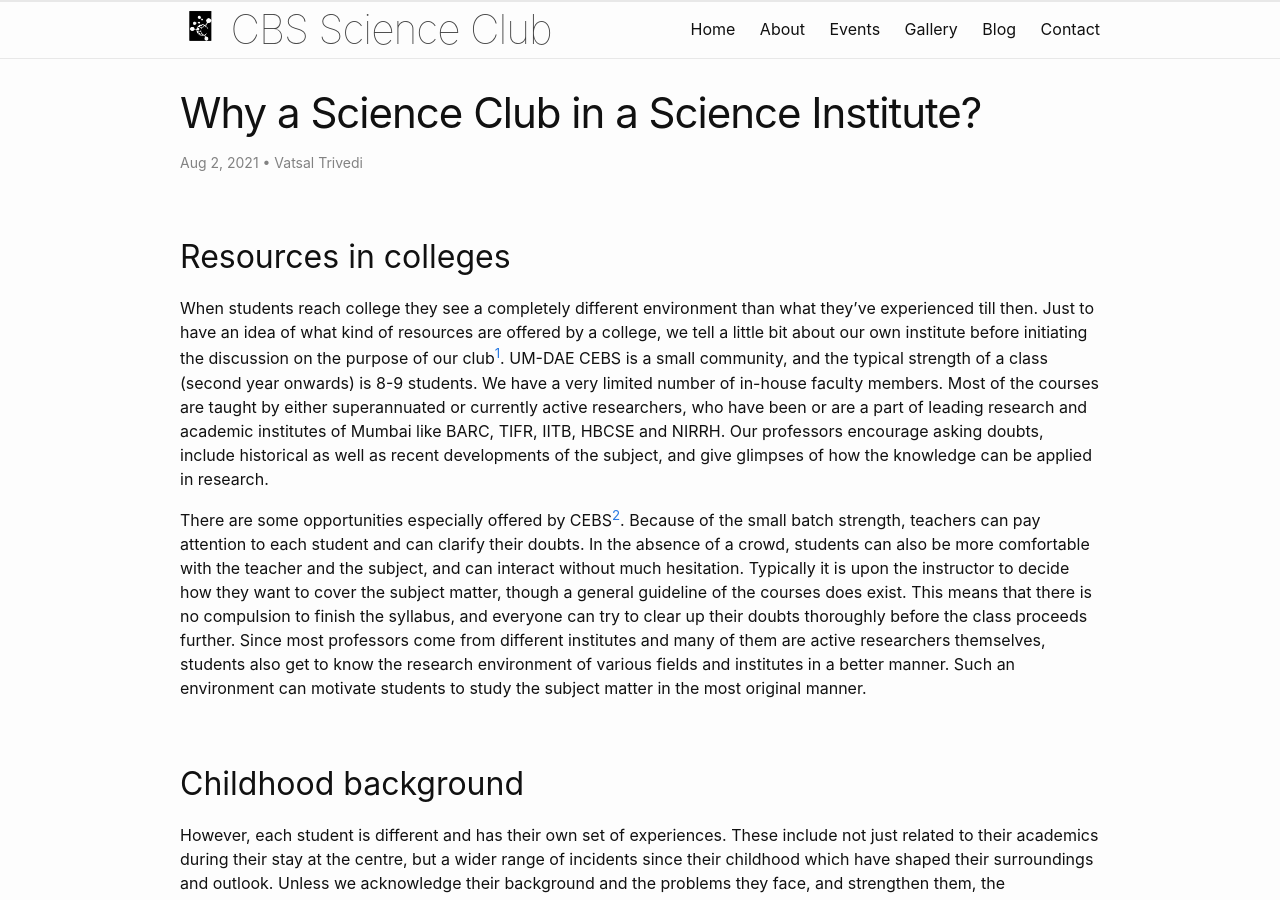
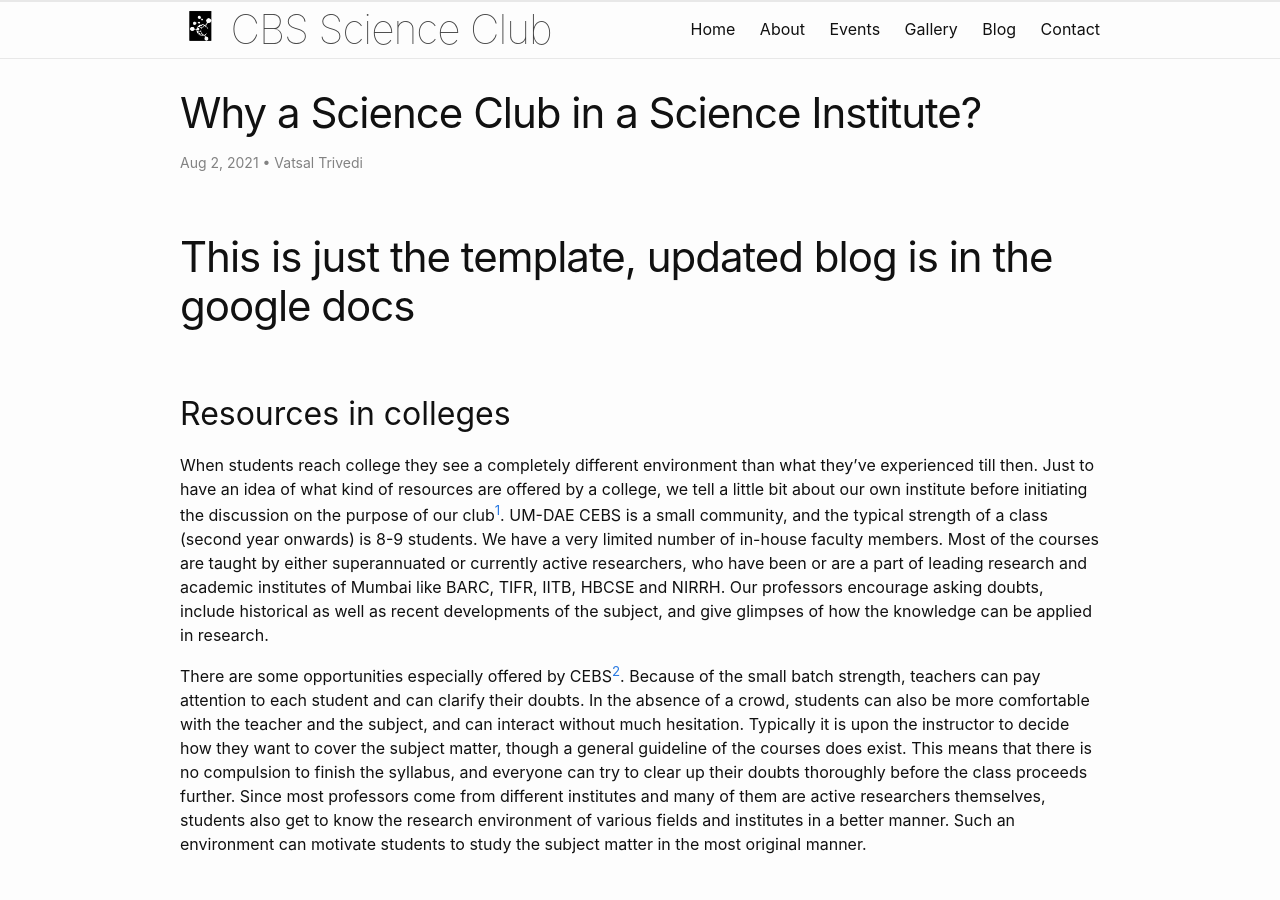
Before and after one commit to CBSScienceClub/website_draft, a Jekyll site: the page built from _posts/2021-08-02-why-a-science-club?.md, in a window 1280 px wide and 900 px high. Built offline with Jekyll 4.4.1, drawn with Linux system fonts in a browser that asks for light colours.

Commit message:
added message in templage blog

```diff
--- a/_posts/2021-08-02-why-a-science-club?.md
+++ b/_posts/2021-08-02-why-a-science-club?.md
@@ -3,6 +3,8 @@ layout: post
 title: "Why a Science Club in a Science Institute?"
 author: "Vatsal Trivedi"
 ---
+# This is just the template, updated blog is in the google docs
+
 ## Resources in colleges
 
 When students reach college they see a completely different environment than what they've experienced till then. Just to have an idea of what kind of resources are offered by a college, we tell a little bit about our own institute before initiating the discussion on the purpose of our club[^1]. UM-DAE CEBS is a small community, and the typical strength of a class (second year onwards) is 8-9 students. We have a very limited number of in-house faculty members. Most of the courses are taught by either superannuated or currently active researchers, who have been or are a part of leading research and academic institutes of Mumbai like BARC, TIFR, IITB, HBCSE and NIRRH. Our professors encourage asking doubts, include historical as well as recent developments of the subject, and give glimpses of how the knowledge can be applied in research.
```
